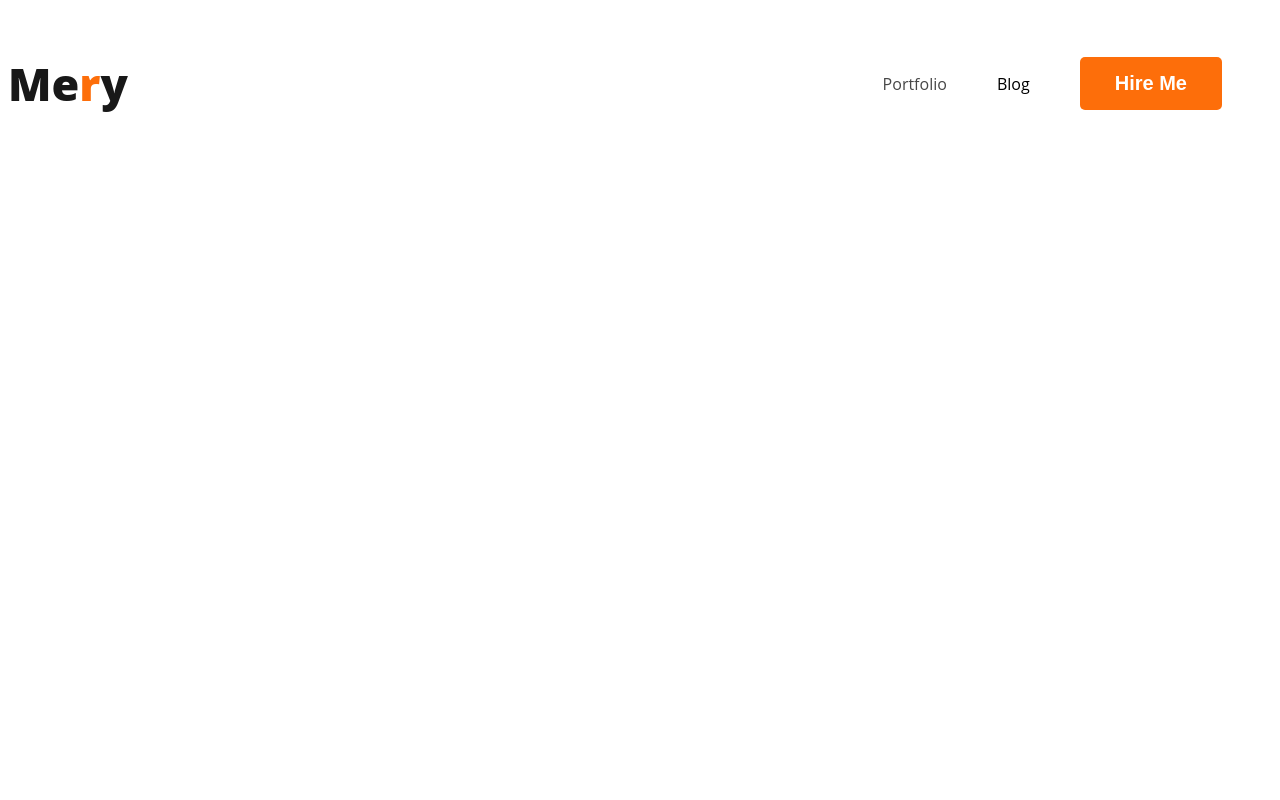
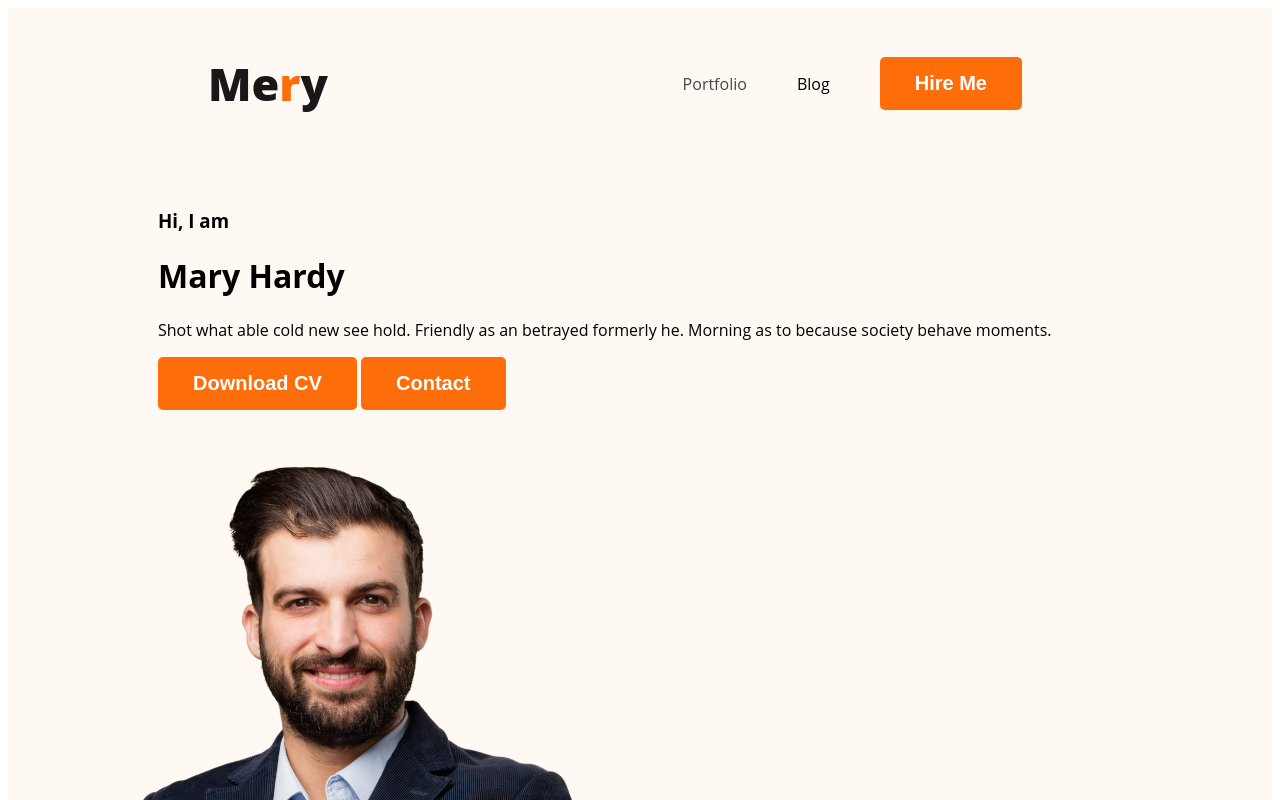
Before and after one commit to farhan1401/webdeveloper-portfolio, a plain HTML site: page index.html in a window 1280 px wide. Shown: the top 800 px of the page. Drawn offline with Linux system fonts and the light colour scheme.

Commit message:
hero section

```diff
--- a/index.html
+++ b/index.html
@@ -7,7 +7,7 @@
     <link rel="stylesheet" href="styles/portfolio.css" />
   </head>
   <body>
-    <header>
+    <header class="header">
       <nav>
         <h3 class="nav-title">Me<span class="text-primary">r</span>y</h3>
         <ul>
@@ -16,6 +16,19 @@
           <li><button class="btn-primary">Hire Me</button></li>
         </ul>
       </nav>
+      <div class="banner">
+        <div">
+          <h3 class="banner-greeting">Hi, I am</h3>
+          <h1 class="banner-title">Mary Hardy</h1>
+          <p>
+            Shot what able cold new see hold. Friendly as an betrayed formerly
+            he. Morning as to because society behave moments.
+          </p>
+          <button class="btn-primary">Download CV</button>
+          <button class="btn-primary">Contact</button>
+        </div>
+        <img class="profile-pic" src="images/hardy.png" alt="" />
+      </div>
     </header>
     <main></main>
     <footer></footer>
--- a/styles/portfolio.css
+++ b/styles/portfolio.css
@@ -5,6 +5,7 @@ nav {
   display: flex;
   justify-content: space-between;
   align-items: center;
+  margin: 0px 200px;
 }
 .nav-title {
   color: #181818;
@@ -38,3 +39,15 @@ nav a {
   text-decoration: none;
   color: #474747;
 }
+/* header related styles */
+.header {
+  background-color: #fff8f3;
+}
+.banner {
+  padding: 30px 30px 30px 150px;
+  display: flex;
+  align-items: center;
+}
+.banner .profile-pic {
+  width: 500px;
+}
```
Also changed, not shown: images/developer.png (added), images/hardy.png (added), images/header_bg.png (added), images/icons/facebook.png (added), images/icons/insta.png (added), images/icons/js.png (added), images/icons/mongo.png (added), images/icons/nodejs.png (added), images/icons/react.png (added), images/icons/twitter.png (added).
